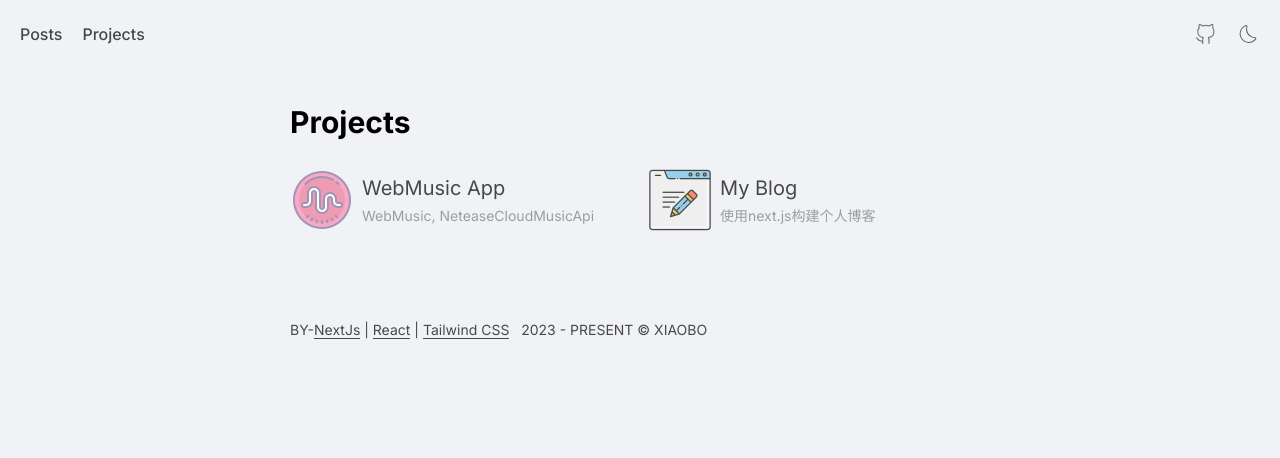
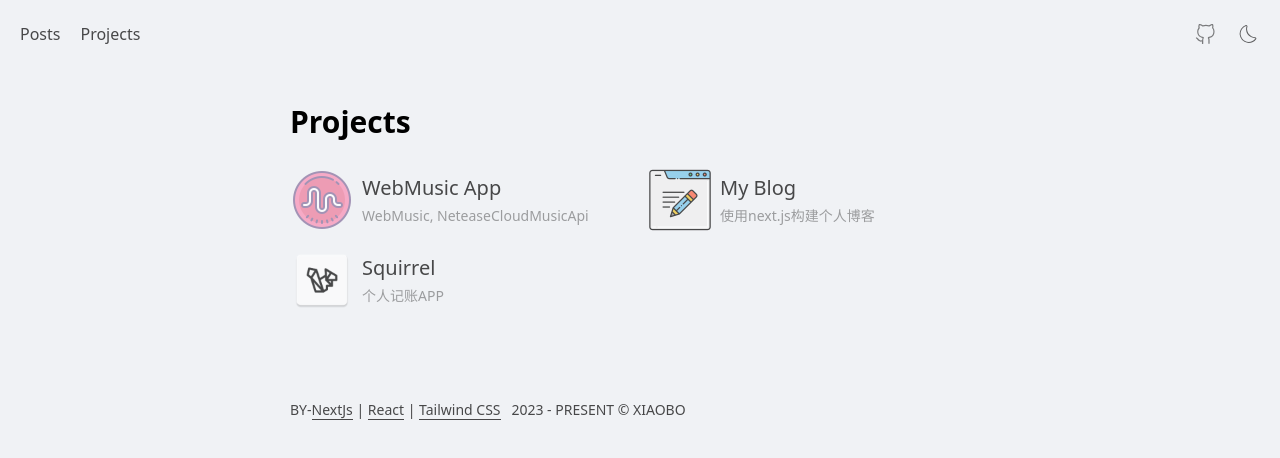
Before and after one commit to xiaoxiaoboa/Blog, a Next.js app: page /projects in a window 1280 px wide. Shown: the top 458 px of the page. Built offline with nearby package versions, Linux system fonts and the light colour scheme.

Commit message:
添加文章，增加markdown对任务列表的解析功能

```diff
--- a/src/lib/posts.ts
+++ b/src/lib/posts.ts
@@ -6,6 +6,7 @@ import remarkParase from "remark-parse"
 import remarkRehype from "remark-rehype"
 import rehypeHightLight from "rehype-highlight"
 import rehypeStringify from "rehype-stringify"
+import remarkGfm from "remark-gfm"
 
 const postsDirectory = path.join(process.cwd(), "src/posts")
 
@@ -61,6 +62,7 @@ export const getPostData = async (id: string) => {
   const matterResult = matter(fileContent)
   const processedContent = await unified()
     .use(remarkParase)
+    .use(remarkGfm)
     .use(remarkRehype)
     .use(rehypeHightLight)
     .use(rehypeStringify)
--- a/src/pages/_app.tsx
+++ b/src/pages/_app.tsx
@@ -1,13 +1,11 @@
 import "@/styles/globals.css"
 import type { AppProps } from "next/app"
-import { Inter } from "@next/font/google"
 
-const inter = Inter({ subsets: ["latin"] })
 
 export default function App({ Component, pageProps }: AppProps) {
   return (
     <>
-      <main className={`${inter.className} w-full h-full`}>
+      <main className={`w-full h-full`}>
         <Component {...pageProps} />
       </main>
     </>
--- a/src/pages/projects.tsx
+++ b/src/pages/projects.tsx
@@ -2,6 +2,7 @@ import React from "react"
 import Layout from "@/components/layout/Layout"
 import musicIcon from "public/music.png"
 import blogIcon from "public/blog.png"
+import squirrel from "public/squirrel.webp"
 
 const Projects = () => {
   return (
@@ -19,6 +20,12 @@ const Projects = () => {
           imgSrc={blogIcon.src}
           name="My Blog"
           desc="使用next.js构建个人博客"
+        />
+        <Project
+          href="https://github.com/xiaoxiaoboa/squirrel"
+          imgSrc={squirrel.src}
+          name="Squirrel"
+          desc="个人记账APP"
         />
       </div>
     </Layout>
@@ -38,9 +45,16 @@ const Project = (props: ProjectProps) => {
   const { href, imgSrc, name, desc } = props
   return (
     <div className="flex flex-1">
-      <a href={href} target="_blank">
+      <a
+        href={href}
+        target="_blank"
+      >
         <div className="flex items-center gap-2">
-          <img src={imgSrc} alt="" />
+          <img
+            className="w-16 h-16"
+            src={imgSrc}
+            alt=""
+          />
           <div className="flex flex-col gap-1">
             <span className="text-xl">{name}</span>
             <span className="text-sm opacity-50">{desc}</span>
--- a/src/styles/globals.css
+++ b/src/styles/globals.css
@@ -243,3 +243,8 @@ a:hover {
 .hljs-punctuation {
   color: var(--code-text12);
 }
+
+.contains-task-list {
+  list-style: none !important;
+  padding-left: 20px;
+}
```
Also changed, not shown: package.json (+14 -14 lines), src/posts/个人记账APP.md (added, +25 -0 lines), public/squirrel.webp (added), 1 other file (tests, documents, lock files or other folders).
